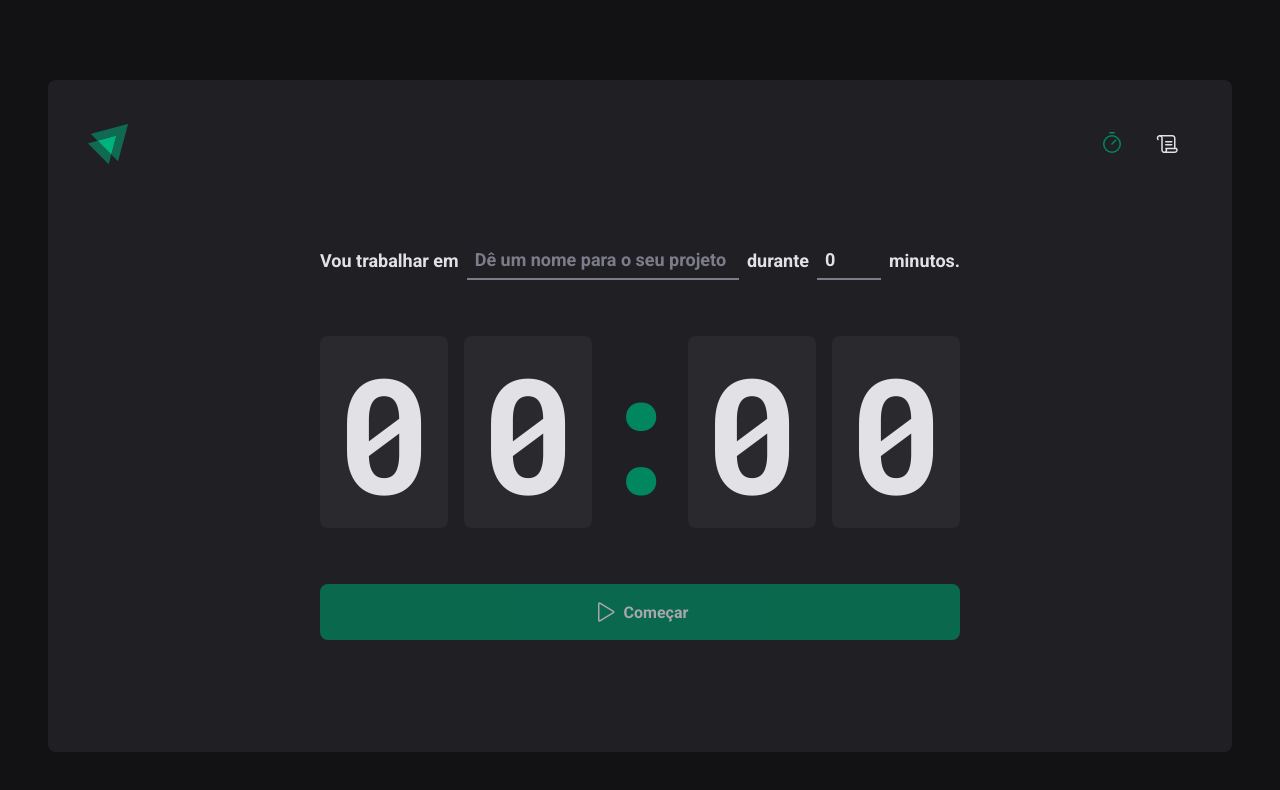
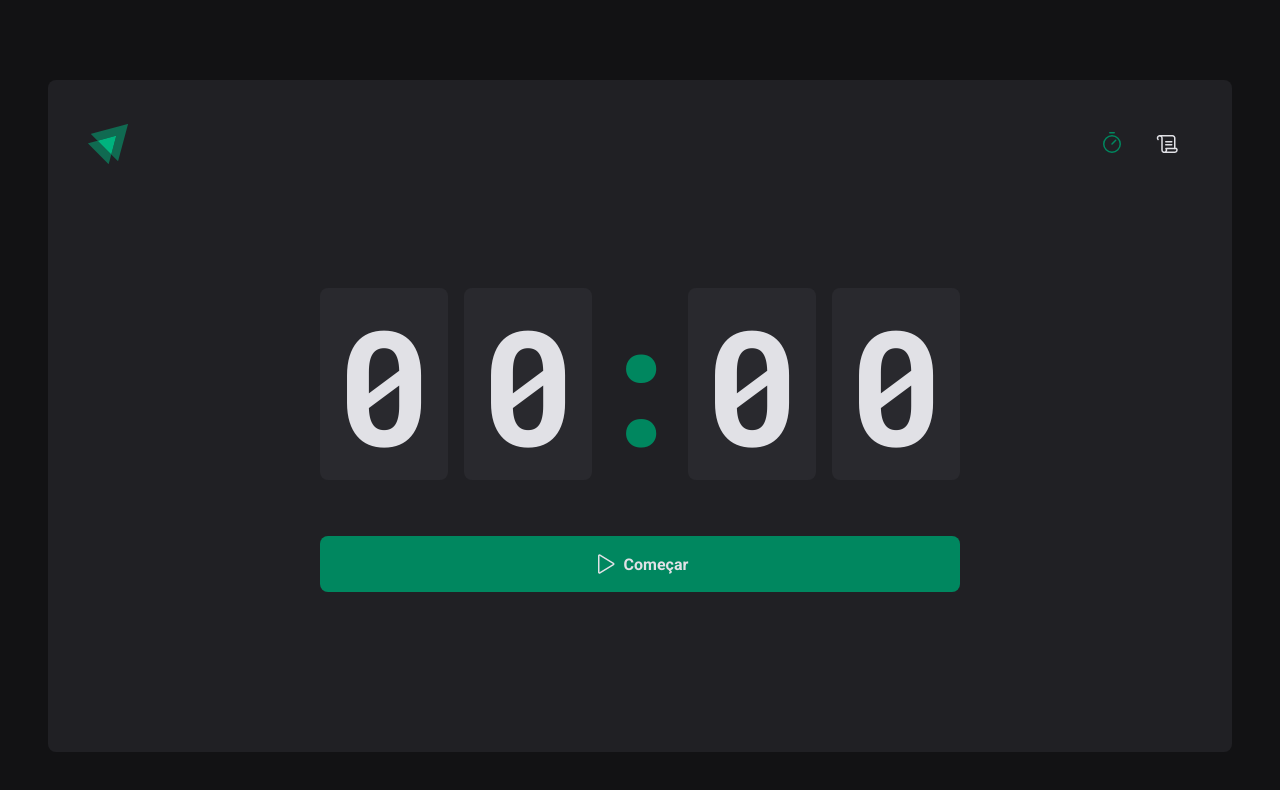
Before and after one commit to AlexMoreira01/ignite-timer, a React (Vite) app: page / in a window 1280 px wide. Shown: the top 790 px of the page. Built offline with nearby package versions, Linux system fonts and the light colour scheme.

Commit message:
Feature: Create Context

```diff
--- a/src/pages/Home/components/Countdown/index.tsx
+++ b/src/pages/Home/components/Countdown/index.tsx
@@ -1,19 +1,12 @@
 import { differenceInSeconds } from "date-fns";
-import { useEffect, useState } from "react";
+import { useContext, useEffect, useState } from "react";
+import { CyclesContext } from "../..";
 
 import { CountdownContainer, Separator } from "./styles";
 
-interface CountdownProps {
-  activeCycle: any;
-  setCycles: any;
-  activeCycleId: any;
-}
-
-export function Countdown({
-  activeCycle,
-  setCycles,
-  activeCycleId,
-}: CountdownProps) {
+export function Countdown() {
+  const { activeCycle, activeCycleId, markCurrentCycleAsFinished } =
+    useContext(CyclesContext);
   const [amountSecondsPassed, setAmountSecondsPassed] = useState(0);
 
   const totalSeconds = activeCycle ? activeCycle.minutesAmount * 60 : 0;
@@ -29,15 +22,7 @@
         );
 
         if (secondsDifference >= totalSeconds) {
-          setCycles((state) =>
-            state.map((cycle) => {
-              if (cycle.id === activeCycleId) {
-                return { ...cycle, finishedDate: new Date() };
-              } else {
-                return cycle;
-              }
-            })
-          );
+          markCurrentCycleAsFinished();
 
           setAmountSecondsPassed(totalSeconds);
 
@@ -52,7 +37,21 @@
     return () => {
       clearInterval(interval);
     };
-  }, [activeCycle, totalSeconds, activeCycleId]);
+  }, [activeCycle, totalSeconds, activeCycleId, markCurrentCycleAsFinished]);
+
+  const currentSeconds = activeCycle ? totalSeconds - amountSecondsPassed : 0;
+
+  const minutesAmount = Math.floor(currentSeconds / 60);
+  const secondsAmount = currentSeconds % 60; // Resto da divisão
+
+  const minutes = String(minutesAmount).padStart(2, "0");
+  const seconds = String(secondsAmount).padStart(2, "0");
+
+  useEffect(() => {
+    if (activeCycle) {
+      document.title = `${minutes}:${seconds}`;
+    }
+  }, [minutes, seconds]);
 
   return (
     <CountdownContainer>
--- a/src/pages/Home/components/Countdown/styles.ts
+++ b/src/pages/Home/components/Countdown/styles.ts
@@ -2,7 +2,6 @@
 
 export const CountdownContainer = styled.div`
   font-family: "Roboto Mono", monospace;
-
   font-size: 10rem;
   line-height: 8rem;
   color: ${(props) => props.theme["gray-100"]};
--- a/src/pages/Home/components/NewCycleForm/index.tsx
+++ b/src/pages/Home/components/NewCycleForm/index.tsx
@@ -1,6 +1,5 @@
 import { useForm } from "react-hook-form";
 import { zodResolver } from "@hookform/resolvers/zod";
-
 import * as zod from "zod";
 // npm i @hookform/resolvers
 
--- a/src/pages/Home/components/NewCycleForm/styles.ts
+++ b/src/pages/Home/components/NewCycleForm/styles.ts
@@ -4,7 +4,6 @@
   width: 100%;
   display: flex;
   align-items: center;
-
   justify-content: center;
   gap: 0.5rem;
   color: ${(props) => props.theme["gray-100"]};
--- a/src/pages/Home/index.tsx
+++ b/src/pages/Home/index.tsx
@@ -1,141 +1,109 @@
-import { Play } from "phosphor-react";
-import { useForm } from "react-hook-form";
-import { zodResolver } from "@hookform/resolvers/zod";
-import { useEffect, useState } from "react";
-import { differenceInSeconds } from "date-fns";
-import * as zod from "zod";
+import { HandPalm, Play } from "phosphor-react";
 
-// npm i @hookform/resolvers
+import { createContext, useEffect, useState } from "react";
 
 import {
-  CountdownContainer,
-  FormContainer,
   HomeContainer,
-  MinutesAmountInput,
-  Separator,
   StartCountdownButton,
-  TaskInput,
+  StopCountdownButton,
 } from "./styles";
-
-// Validando um objeto
-const newCycleFormValidationSchema = zod.object({
-  task: zod.string().min(1, "Informe a tarefa"),
-  minutesAmount: zod
-    .number()
-    .min(5, "O ciclo precisa ser de no mínimo 60 minutos.")
-    .max(60, "O ciclo precisa ser de no máximo 60 minutos."),
-});
-
-// Extrair a tipagem do form de dentro do schema de validação | infer => Automatizar o processo de definir a tipagem de algo
-// Referenciar uma variavel js dentro do ts deve se transforma-la em tipagem com typeof
-type NewCycleFormData = zod.infer<typeof newCycleFormValidationSchema>; // inferiu o tipo do schema de valid
+// import { NewCycleForm } from "./components/NewCycleForm";
+import { Countdown } from "./components/Countdown";
 
 interface Cycle {
   id: string;
   task: string;
   minutesAmount: number;
   startDate: Date;
+  interruptedDate?: Date;
+  finishedDate?: Date;
 }
+
+interface CyclesContextType {
+  activeCycle: Cycle | undefined;
+  activeCycleId: string | null;
+  markCurrentCycleAsFinished: () => void;
+}
+
+// Definindo tipo do context
+export const CyclesContext = createContext({} as CyclesContextType);
 
 export function Home() {
   const [cycles, setCycles] = useState<Cycle[]>([]);
   const [activeCycleId, setActiveCycleId] = useState<string | null>(null);
-  const [amountSecondsPassed, setAmountSecondsPassed] = useState(0);
-
-  const { register, handleSubmit, watch, reset } = useForm<NewCycleFormData>({
-    resolver: zodResolver(newCycleFormValidationSchema),
-    defaultValues: {
-      task: "",
-      minutesAmount: 0,
-    },
-  });
 
   const activeCycle = cycles.find((cycle) => cycle.id === activeCycleId);
 
-  useEffect(() => {
-    if (activeCycle) {
-      setInterval(() => {
-        setAmountSecondsPassed(
-          differenceInSeconds(new Date(), activeCycle.startDate)
-        );
-      }, 1000);
-    }
-  }, [activeCycle]);
-
-  function handleCreateNewCycle(data: NewCycleFormData) {
-    const id = String(new Date().getTime());
-
-    const newCycle: Cycle = {
-      id,
-      task: data.task,
-      minutesAmount: data.minutesAmount,
-      startDate: new Date(),
-    };
-
-    // Setando valores que dependem da sua versão anterior / pegando estado atual e repassando
-    setCycles((state) => [...state, newCycle]);
-    setActiveCycleId(id);
-
-    reset();
+  function markCurrentCycleAsFinished() {
+    setCycles((state) =>
+      state.map((cycle) => {
+        if (cycle.id === activeCycleId) {
+          return { ...cycle, finishedDate: new Date() };
+        } else {
+          return cycle;
+        }
+      })
+    );
   }
 
-  const totalSeconds = activeCycle ? activeCycle.minutesAmount * 60 : 0;
-  const currentSeconds = activeCycle ? totalSeconds - amountSecondsPassed : 0;
+  // function handleCreateNewCycle(data: NewCycleFormData) {
+  //   const id = String(new Date().getTime());
 
-  const minutesAmount = Math.floor(currentSeconds / 60);
-  const secondsAmount = currentSeconds % 60; // Resto da divisão
+  //   const newCycle: Cycle = {
+  //     id,
+  //     task: data.task,
+  //     minutesAmount: data.minutesAmount,
+  //     startDate: new Date(),
+  //   };
 
-  const minutes = String(minutesAmount).padStart(2, "0");
-  const seconds = String(secondsAmount).padStart(2, "0");
+  //   // Setando valores que dependem da sua versão anterior / pegando estado atual e repassando
+  //   setCycles((state) => [...state, newCycle]);
+  //   setActiveCycleId(id);
+  //   setAmountSecondsPassed(0);
 
-  const task = watch("task");
-  const isSubmitDisabled = !task;
+  //   reset();
+  // }
+
+  function handleInterruptCycle() {
+    // Para mudar a informação de um item do array | retornando cada um dos ciclos alterados ou não
+    setCycles((state) =>
+      state.map((cycle) => {
+        if (cycle.id === activeCycleId) {
+          return { ...cycle, interruptedDate: new Date() };
+        } else {
+          return cycle;
+        }
+      })
+    );
+
+    setActiveCycleId(null);
+  }
+
+  // const task = watch("task");
+  // const isSubmitDisabled = !task;
 
   return (
     <HomeContainer>
-      <form onSubmit={handleSubmit(handleCreateNewCycle)} action="">
-        <FormContainer>
-          <label htmlFor="task">Vou trabalhar em</label>
-          <TaskInput
-            id="task"
-            list="task-suggestions"
-            placeholder="Dê um nome para o seu projeto"
-            {...register("task")} // Acoplando ao input todas as funções do register
-          />
+      <form /* onSubmit={handleSubmit(handleCreateNewCycle)} */ action="">
+        <CyclesContext.Provider
+          value={{ activeCycle, activeCycleId, markCurrentCycleAsFinished }}
+        >
+          {/* <NewCycleForm /> */}
 
-          <datalist id="task-suggestions">
-            <option value="Projeto 1" />
-            <option value="Projeto 2" />
-            <option value="Projeto 3" />
-            <option value="Projeto 4" />
-          </datalist>
+          <Countdown />
+        </CyclesContext.Provider>
 
-          <label htmlFor="minutesAmount">durante</label>
-          <MinutesAmountInput
-            type="number"
-            id="minutesAmount"
-            placeholder="00"
-            step={5}
-            min={5}
-            max={60}
-            {...register("minutesAmount", { valueAsNumber: true })}
-          />
-
-          <span>minutos.</span>
-        </FormContainer>
-
-        <CountdownContainer>
-          <span>{minutes[0]}</span>
-          <span>{minutes[1]}</span>
-          <Separator>:</Separator>
-          <span>{seconds[0]}</span>
-          <span>{seconds[1]}</span>
-        </CountdownContainer>
-
-        <StartCountdownButton disabled={isSubmitDisabled} type="submit">
-          <Play size={24} />
-          Começar
-        </StartCountdownButton>
+        {activeCycle ? (
+          <StopCountdownButton onClick={handleInterruptCycle} type="button">
+            <HandPalm size={24} />
+            Interromper
+          </StopCountdownButton>
+        ) : (
+          <StartCountdownButton /* disabled={isSubmitDisabled} */ type="submit">
+            <Play size={24} />
+            Começar
+          </StartCountdownButton>
+        )}
       </form>
     </HomeContainer>
   );
--- a/src/pages/Home/styles.ts
+++ b/src/pages/Home/styles.ts
@@ -16,78 +16,7 @@
   }
 `;
 
-export const FormContainer = styled.div`
-  width: 100%;
-
-  display: flex;
-  align-items: center;
-  justify-content: center;
-  gap: 0.5rem;
-  color: ${(props) => props.theme["gray-100"]};
-  font-size: 1.125rem;
-  font-weight: bold;
-  flex-wrap: wrap;
-`;
-
-const BaseInput = styled.input`
-  background: transparent;
-  height: 2.5rem;
-  border: 0;
-  border-bottom: 2px solid ${(props) => props.theme["gray-500"]};
-  font-weight: bold;
-  font-size: 1.125rem;
-  padding: 0 0.5rem;
-  color: ${(props) => props.theme["gray-100"]};
-
-  &:focus {
-    box-shadow: none;
-    border-color: ${(props) => props.theme["green-500"]};
-  }
-
-  &::placeholder {
-    color: ${(props) => props.theme["gray-500"]};
-  }
-`;
-
-export const TaskInput = styled(BaseInput)`
-  flex: 1;
-
-  &::-webkit-calendar-picker-indicator {
-    display: none !important;
-  }
-`;
-
-export const MinutesAmountInput = styled(BaseInput)`
-  width: 4rem;
-`;
-
-export const CountdownContainer = styled.div`
-  font-family: "Roboto Mono", monospace;
-  font-size: 10rem;
-  line-height: 8rem;
-  color: ${(props) => props.theme["gray-100"]};
-
-  display: flex;
-  gap: 1rem;
-
-  span {
-    background: ${(props) => props.theme["gray-700"]};
-    padding: 2rem 1rem;
-    border-radius: 8px;
-  }
-`;
-
-export const Separator = styled.div`
-  padding: 2rem 0;
-  color: ${(props) => props.theme["green-500"]};
-
-  width: 4rem;
-  overflow: hidden;
-  display: flex;
-  justify-content: center;
-`;
-
-export const StartCountdownButton = styled.button`
+export const BaseCountdownButton = styled.button`
   width: 100%;
   border: 0;
   padding: 1rem;
@@ -96,21 +25,31 @@
   display: flex;
   align-items: center;
   justify-content: center;
+  color: ${(props) => props.theme["gray-100"]};
 
   gap: 0.5rem;
   font-weight: bold;
 
   cursor: pointer;
 
-  background: ${(props) => props.theme["green-500"]};
-  color: ${(props) => props.theme["gray-100"]};
-
   &:disabled {
     opacity: 0.7;
     cursor: not-allowed;
   }
+`;
+
+export const StartCountdownButton = styled(BaseCountdownButton)`
+  background: ${(props) => props.theme["green-500"]};
 
   &:not(:disabled):hover {
     background: ${(props) => props.theme["green-700"]};
   }
 `;
+
+export const StopCountdownButton = styled(BaseCountdownButton)`
+  background: ${(props) => props.theme["red-500"]};
+
+  &:not(:disabled):hover {
+    background: ${(props) => props.theme["red-700"]};
+  }
+`;
```
Also changed, not shown: src/main.tsx (+6 -6 lines).
